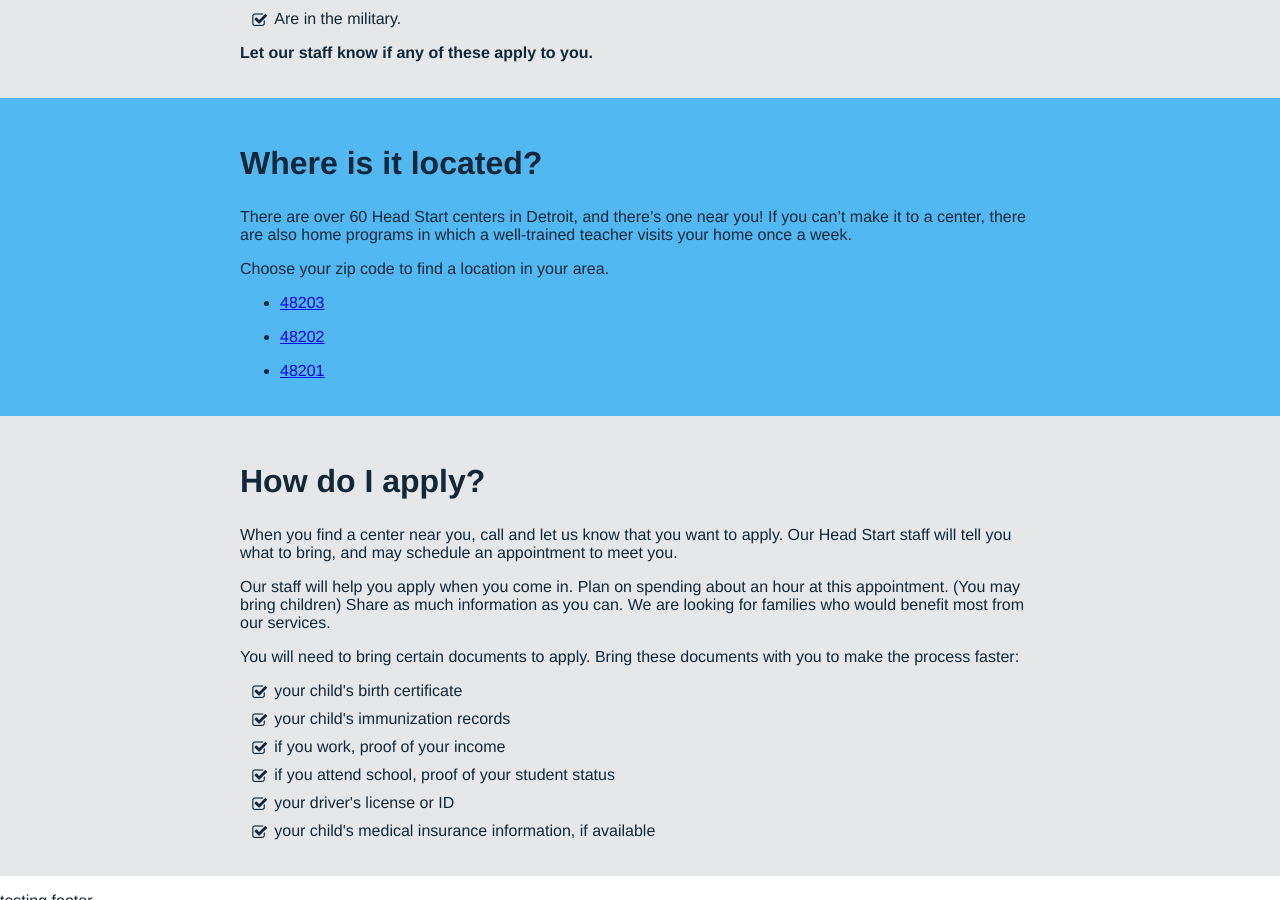
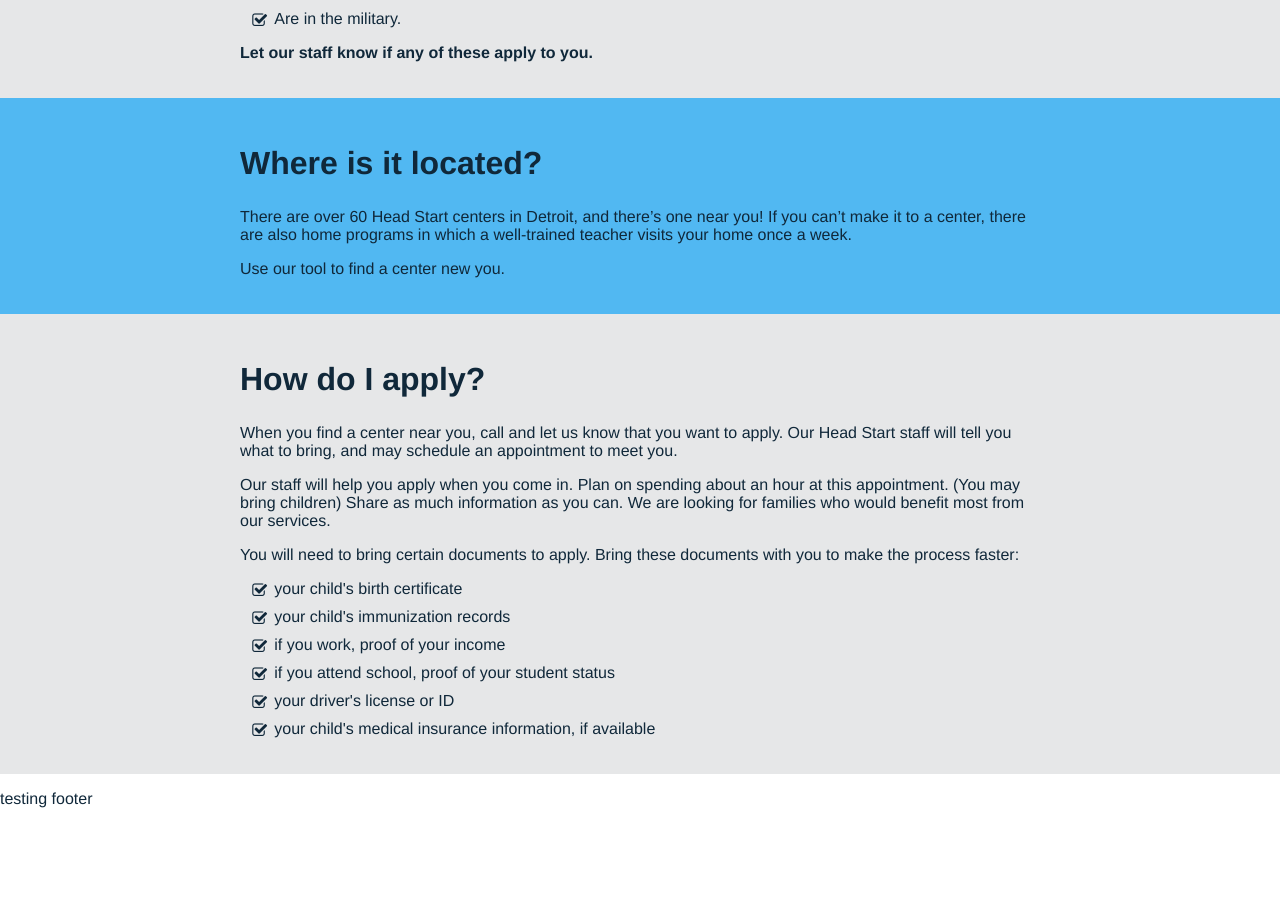
Before and after one commit to workdept/detroit-head-start, a Jekyll site: the page built from index.html, in a window 1280 px wide and 900 px high, scrolled down 2609 px. Built offline with Jekyll 4.4.1, drawn with Linux system fonts in a browser that asks for light colours; nearby versions of some CDN libraries; after the commit the page ends 3433 px from its top, so only the background shows below that.

Commit message:
Update index.html
Removed zip code links.

```diff
--- a/index.html
+++ b/index.html
@@ -103,18 +103,8 @@ testimonial-name: Ann mother of Cass
   <h2>Where is it located?</h2>
   <p>There are over 60 Head Start centers in Detroit, and there’s one near you! If you can’t make it to a center, there are also home programs in which a well-trained teacher visits your home once a week.</p>
 
-  <p>Choose your zip code to find a location in your area.</p>
-  <ul class="entries">
-  {% for post in site.posts %}
+  <p><a href="URL"></a>Use our tool to find a center new you.</a></p>
 
-  <li>
-    <a href="{{ post.url }}">
-      <p>{{ post.title }}</p>
-    </a>
-  </li>
-
-  {% endfor %}
-</ul>
 </div>
 </div>
 
```
